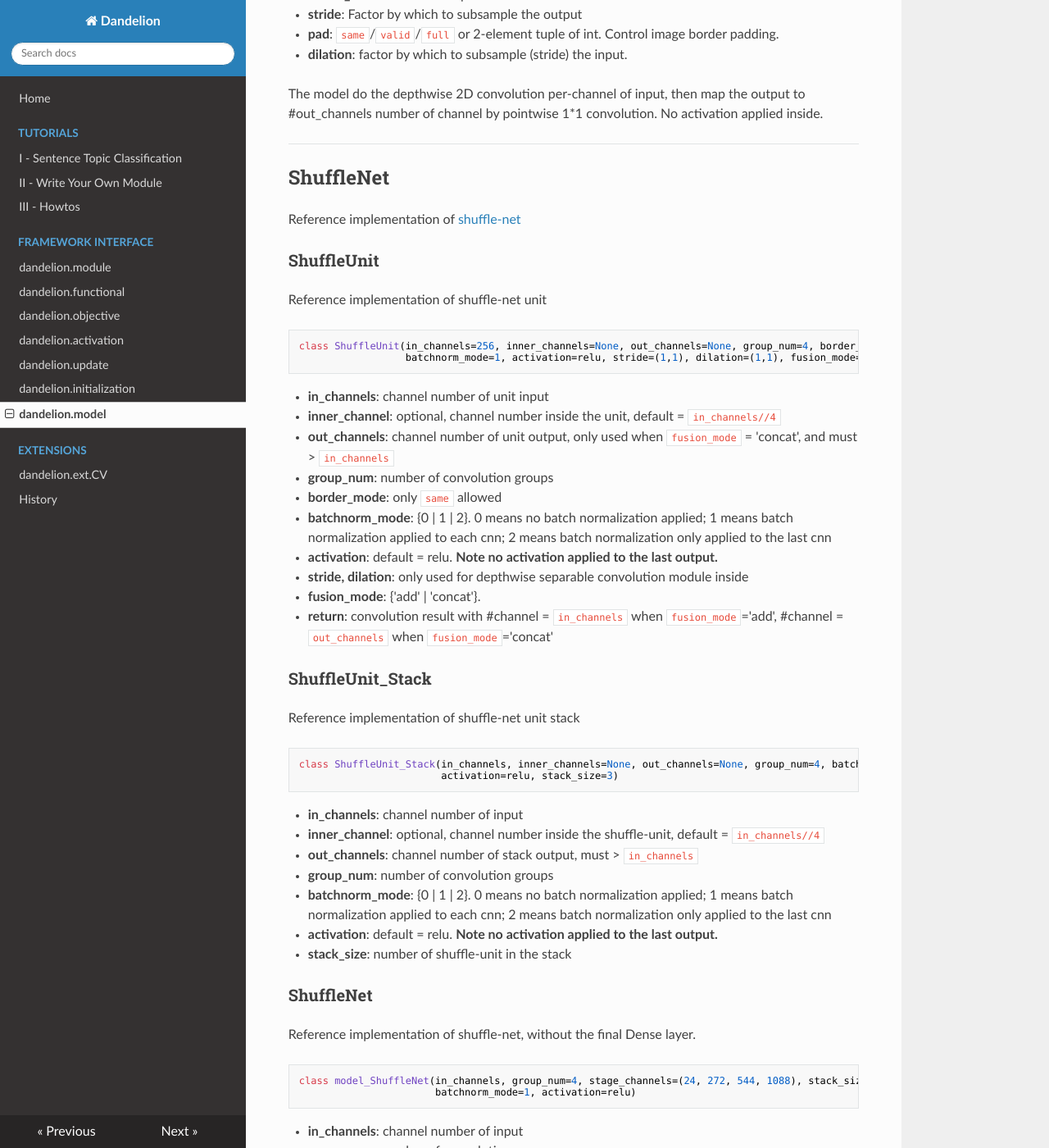
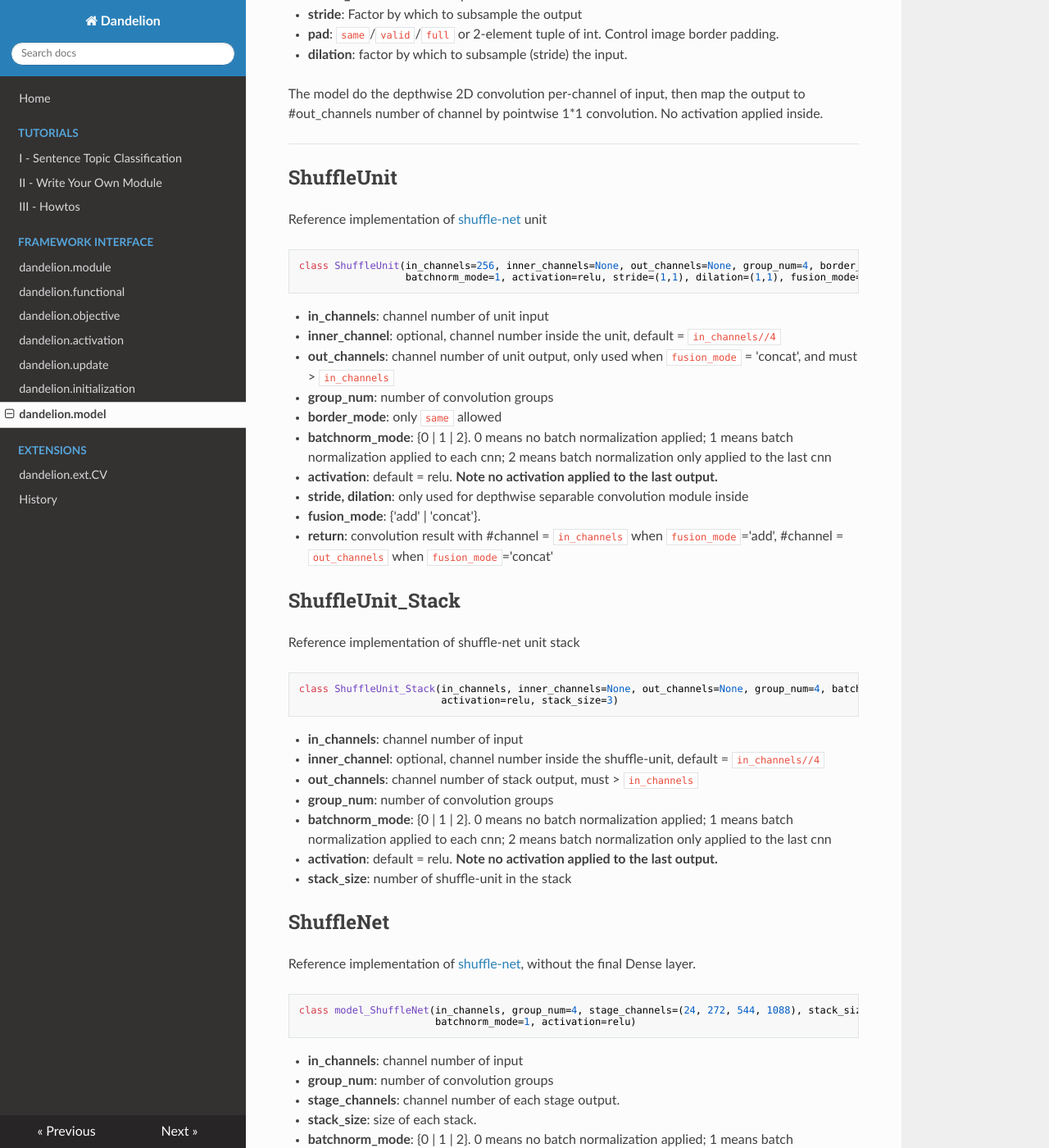
Before and after one commit to david-leon/Dandelion, an MkDocs documentation site: the page built from docs/dandelion_model.md, in a window 1280 px wide and 1400 px high, scrolled down 1676 px. Shown: the whole window at 82% size. Built offline with MkDocs 1.6.1, drawn with Linux system fonts in a browser that asks for light colours; nearby versions of some CDN libraries; old or Windows-style settings are respelled for this version of MkDocs.

Commit message:
improve documentation

````diff
--- a/docs/dandelion_model.md
+++ b/docs/dandelion_model.md
@@ -71,11 +71,8 @@ The model do the depthwise 2D convolution per-channel of input, then map the out
 
 
 _______________________________________________________________________
-## ShuffleNet
-Reference implementation of [shuffle-net](https://arxiv.org/abs/1707.01083)
-
-### ShuffleUnit
-Reference implementation of shuffle-net unit
+## ShuffleUnit
+Reference implementation of [shuffle-net](https://arxiv.org/abs/1707.01083) unit
 
 ```python
 class ShuffleUnit(in_channels=256, inner_channels=None, out_channels=None, group_num=4, border_mode='same',
@@ -92,7 +89,7 @@ class ShuffleUnit(in_channels=256, inner_channels=None, out_channels=None, group
 * **fusion_mode**: {'add' | 'concat'}.
 * **return**: convolution result with #channel = `in_channels` when `fusion_mode`='add', #channel = `out_channels` when `fusion_mode`='concat'
 
-### ShuffleUnit_Stack
+## ShuffleUnit_Stack
 Reference implementation of shuffle-net unit stack
 
 ```python
@@ -107,8 +104,8 @@ class ShuffleUnit_Stack(in_channels, inner_channels=None, out_channels=None, gro
 * **activation**: default = relu. **Note no activation applied to the last output.**
 * **stack_size**: number of shuffle-unit in the stack
 
-### ShuffleNet
-Reference implementation of shuffle-net, without the final Dense layer.
+## ShuffleNet
+Reference implementation of [shuffle-net](https://arxiv.org/abs/1707.01083), without the final Dense layer.
 
 ```python
 class model_ShuffleNet(in_channels, group_num=4, stage_channels=(24, 272, 544, 1088), stack_size=(3, 7, 3),
````
Also changed, not shown: docs/dandelion_module.md (+1 -1 lines), docs/history.md (+1 -1 lines).
